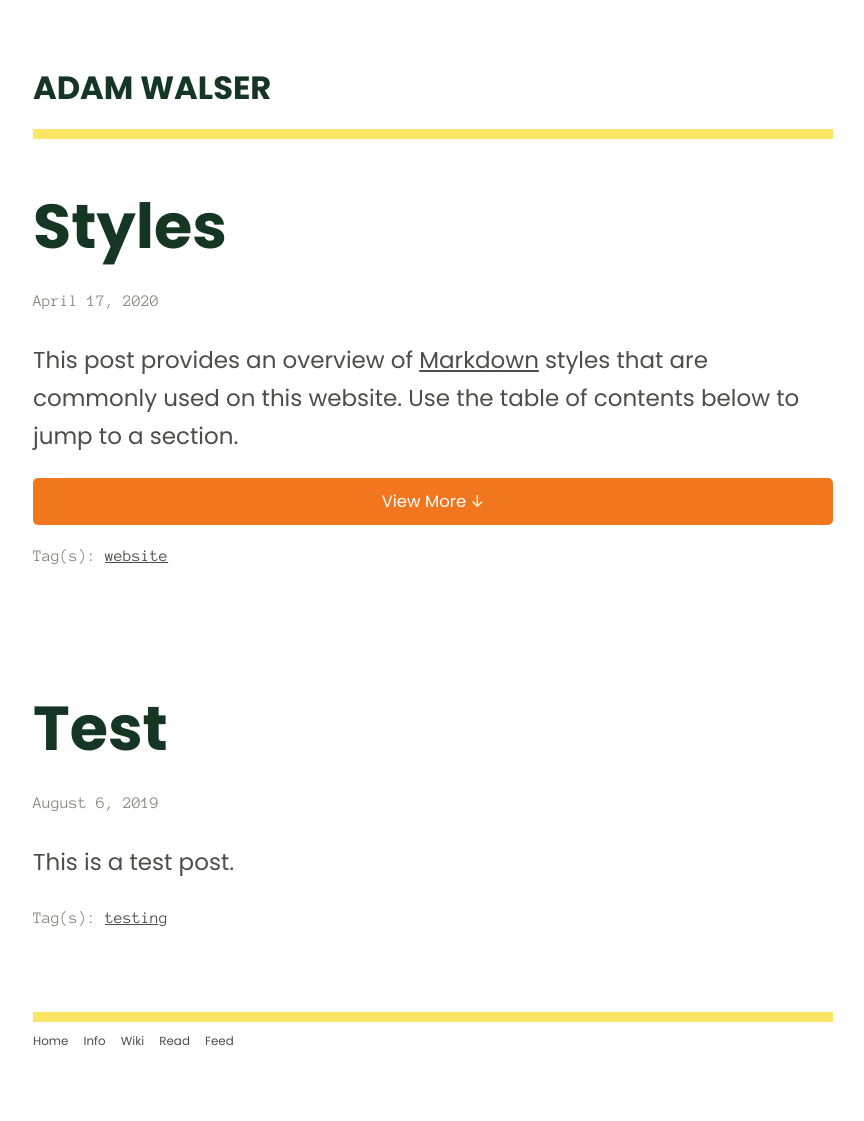
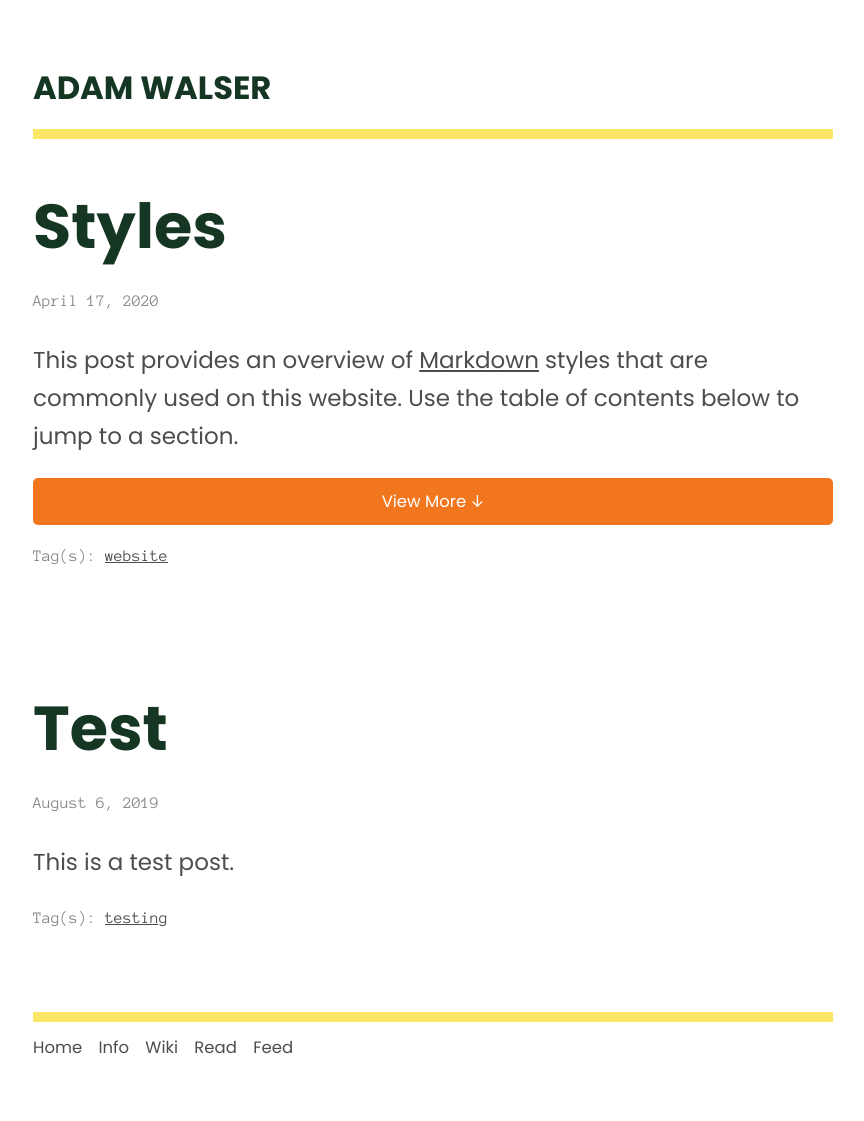
Before and after one commit to ajpwalser/ajpwalser.github.io, a Jekyll site: the page built from index.html, in a window 1280 px wide. Shown: the whole page, without its empty margins (207-1071 px from the left). Built offline with Jekyll 4.4.1, drawn with Linux system fonts in a browser that asks for light colours; some web fonts are replaced; the list of posts is cut into pages by our own code.

Commit message:
Update style.css

```diff
--- a/css/style.css
+++ b/css/style.css
@@ -29,27 +29,25 @@ figcaption,
 	margin-top: -1em;
 }
 
-/* Navigation, Footer */
+/* Footer */
 
-nav,
 footer {
 	font-size: 0.718em;
 }
 
-nav a,
+
 footer a {
 	color: rgb(78, 77, 75) !important;
 	text-decoration: none !important;
 }
 
-nav a:hover,
 footer a:hover {
 	color: rgb(78, 77, 75) !important;
 }
 
-nav li {
+footer li {
     	display: inline;
-    	padding-right: 12px;
+    	padding-right: 0.718em;
   }
 
 /* Links */
```
